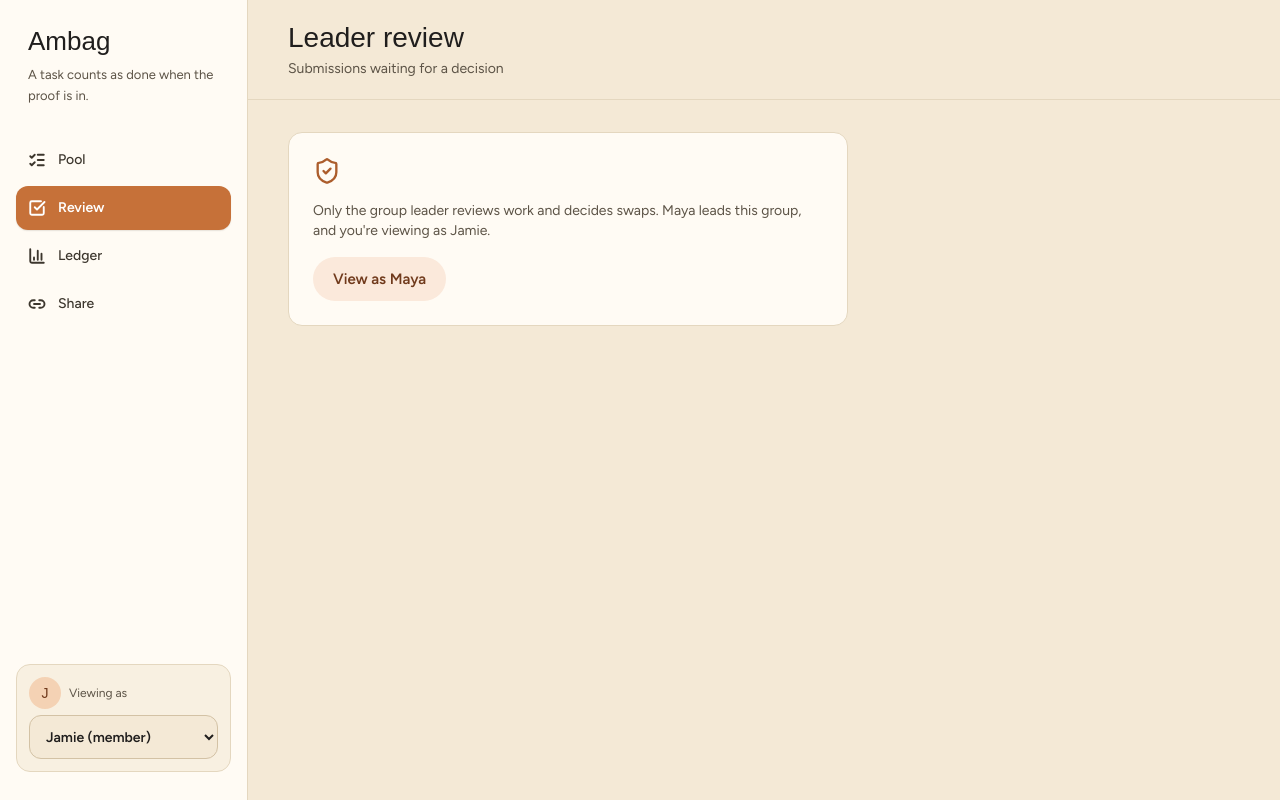
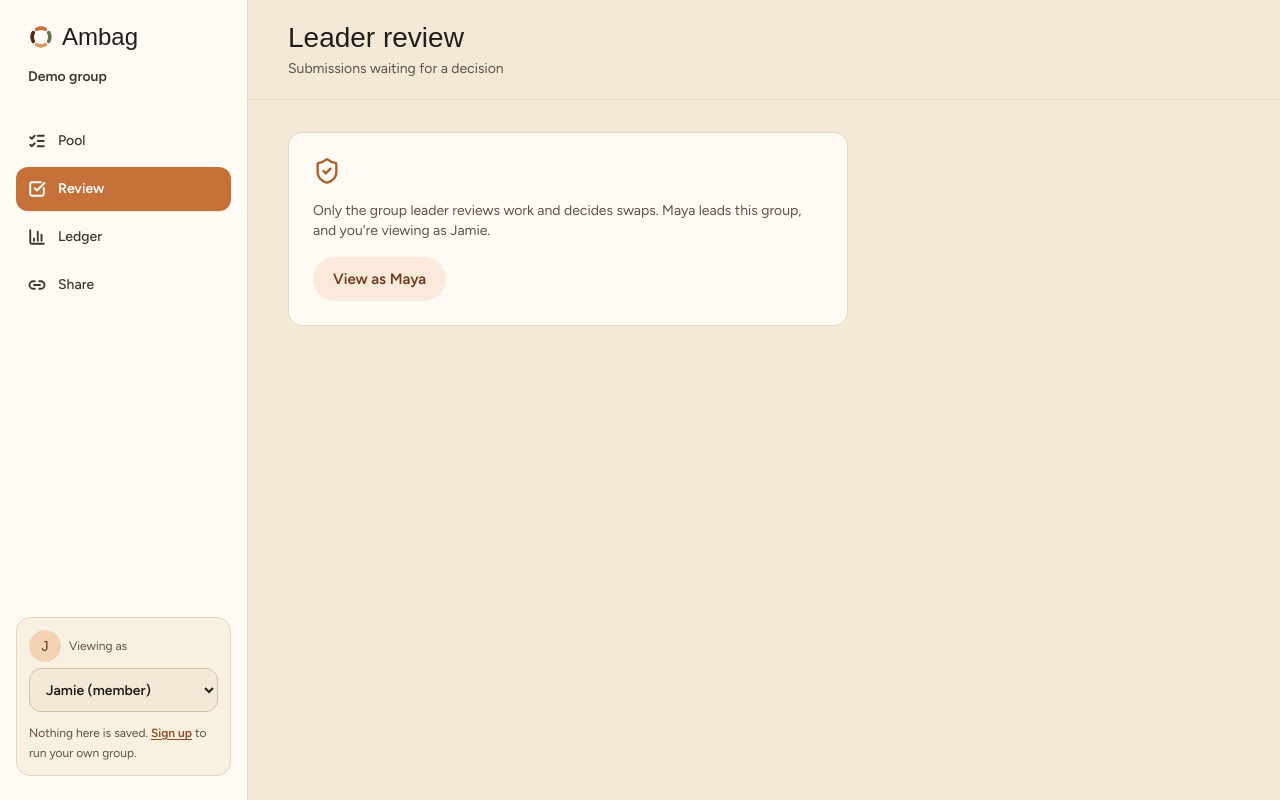
Before and after one commit to Caelusary/ambag, a Next.js app in the folder app/: page /review in a window 1280 px wide. Built offline with nearby package versions, Linux system fonts and the light colour scheme; a web font is replaced by a local one.

Commit message:
style(sidebar): added the wordmark, group name and account menu

```diff
--- a/app/src/components/Sidebar.tsx
+++ b/app/src/components/Sidebar.tsx
@@ -2,21 +2,22 @@
 
 import Link from "next/link";
 import { usePathname } from "next/navigation";
-import { DemoUserSwitch } from "./DemoUserSwitch";
+import { AccountMenu } from "./AccountMenu";
+import { Wordmark } from "./ui/Logo";
+import { useSpace } from "@/lib/space";
 import { NAV_ITEMS, isNavActive } from "./nav";
 
 /** Desktop navigation, shown from the lg breakpoint up in place of the bottom TabBar. */
 export function Sidebar() {
-  const pathname = usePathname();
+  const { base, groupName } = useSpace();
+  const pathname = usePathname().slice(base.length) || "/";
 
   return (
-    <aside className="sticky top-0 hidden h-dvh flex-col border-r border-neutral-200 bg-surface px-4 py-7 lg:flex">
-      <Link href="/pool" className="px-3 font-heading text-[26px] leading-none text-text">
-        Ambag
+    <aside className="sticky top-0 hidden h-dvh flex-col border-r border-neutral-200 bg-surface px-4 pt-6 pb-6 lg:flex">
+      <Link href={`${base}/pool`} aria-label="Ambag, task pool" className="px-3">
+        <Wordmark />
       </Link>
-      <p className="mt-2.5 px-3 text-[13px] leading-relaxed text-neutral-700">
-        A task counts as done when the proof is in.
-      </p>
+      <p className="mt-2.5 truncate px-3 text-sm font-semibold text-neutral-800">{groupName}</p>
 
       <nav aria-label="Sections" className="mt-8 flex flex-col gap-1">
         {NAV_ITEMS.map(({ href, label, icon: Icon }) => {
@@ -24,7 +25,7 @@ export function Sidebar() {
           return (
             <Link
               key={href}
-              href={href}
+              href={`${base}${href}`}
               aria-current={active ? "page" : undefined}
               className={`flex min-h-11 items-center gap-3 rounded-[var(--radius-base)] px-3 py-2.5 text-sm transition-colors ${
                 active
@@ -40,7 +41,7 @@ export function Sidebar() {
       </nav>
 
       <div className="mt-auto rounded-[var(--radius-card)] border border-neutral-200 bg-bg/60 p-3">
-        <DemoUserSwitch variant="full" />
+        <AccountMenu variant="full" />
       </div>
     </aside>
   );
```
